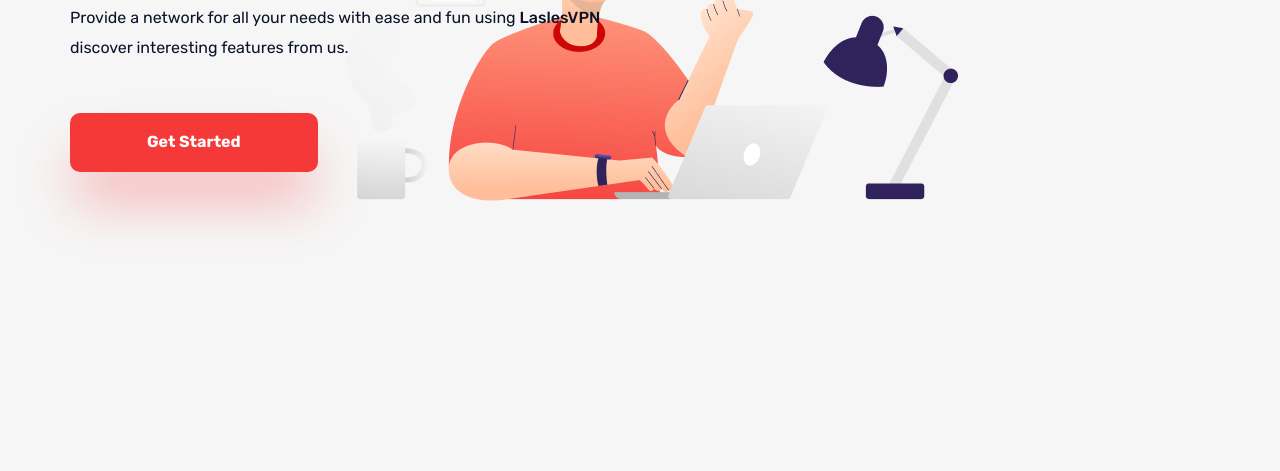
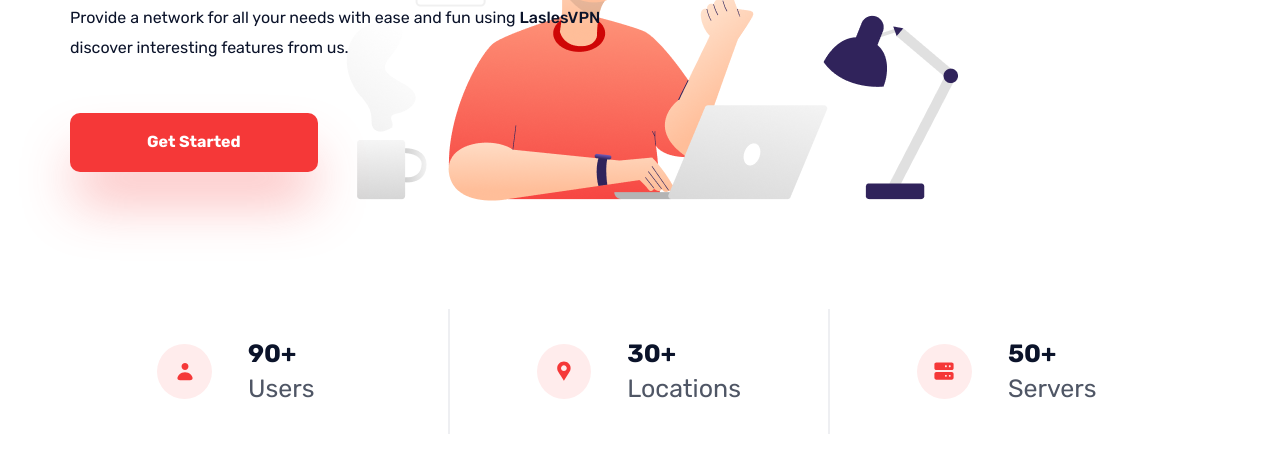
Before and after one commit to ChristianRC007/practice3, a plain HTML site: page index.html in a window 1280 px wide. Shown: the part 364-835 px from the top of the page. Before the commit the page ends 800 px from the top, so only its background shows below. Drawn offline with Linux system fonts and the light colour scheme.

Commit message:
Add section Benefits

```diff
--- a/index.html
+++ b/index.html
@@ -56,6 +56,50 @@
           </div>
         </div>
       </section>
+      <section class="benefits">
+        <div class="container">
+          <div class="benefits__wrapper">
+            <ul class="benefits__list">
+              <li class="benefits__item">
+                <div class="benefits__icon-styler">
+                  <svg class="benefits__icon">
+                    <use href="./images/sprite.svg#icon-person"></use>
+                  </svg>
+                </div>
+                <div class="benefits__text-wrapper">
+                  <p class="benefits__text--top">90+</p>
+                  <p class="benefits__text--bottom">Users</p>
+                </div>
+              </li>
+              <li class="benefits__item">
+                <div class="benefits__icon-styler">
+                  <svg class="benefits__icon">
+                    <use href="./images/sprite.svg#icon-point"></use>
+                  </svg>
+                </div>
+                <div class="benefits__text-wrapper">
+                  <p class="benefits__text--top">30+</p>
+                  <p class="benefits__text--bottom">Locations</p>
+                </div>
+              </li>
+              <li class="benefits__item">
+                <div class="benefits__icon-styler">
+                  <svg class="benefits__icon">
+                    <use href="./images/sprite.svg#icon-buttons"></use>
+                  </svg>
+                </div>
+                <div class="benefits__text-wrapper">
+                  <p class="benefits__text--top">50+</p>
+                  <p class="benefits__text--bottom">Servers</p>
+                </div>
+              </li>
+            </ul>
+          </div>
+        </div>
+      </section>
+      <section class="features">
+        <div class="container"></div>
+      </section>
     </main>
   </body>
 </html>
--- /dev/null
+++ b/sass/components/_benefits.scss
@@ -0,0 +1,61 @@
+.benefits {
+  &__wrapper {
+    padding: 37px 0;
+
+    box-shadow: 0px 48px 68px -94px rgba(13, 16, 37, 1);
+  }
+
+  &__list {
+    @extend %list;
+
+    display: flex;
+  }
+
+  &__item {
+    display: flex;
+    align-items: center;
+
+    width: 33.33%;
+    padding: 30px 87px;
+  }
+
+  &__item:not(:last-child) {
+    border-right: 2px solid #eeeff2;
+  }
+
+  &__icon-styler {
+    display: flex;
+    justify-content: center;
+    align-items: center;
+
+    width: 55px;
+    height: 55px;
+    margin-right: 36px;
+
+    border: 1px solid transparent;
+    border-radius: 50%;
+    background-color: #ffecec;
+  }
+
+  &__icon {
+    width: 24px;
+    height: 24px;
+  }
+
+  &__text--top {
+    margin-top: 0;
+    margin-bottom: 5px;
+
+    font-weight: 700;
+    font-size: 25px;
+    line-height: 1.2;
+  }
+
+  &__text--bottom {
+    margin: 0;
+    font-weight: 400;
+    font-size: 25px;
+    line-height: 1.2;
+    color: #4f5665;
+  }
+}
--- a/sass/main.scss
+++ b/sass/main.scss
@@ -5,3 +5,5 @@
 @import './components/header';
 @import './components/nav';
 @import './components/hero';
+@import './components/benefits';
+@import './components/features';
--- a/sass/utils/_body.scss
+++ b/sass/utils/_body.scss
@@ -1,5 +1,5 @@
 body {
   font-family: 'Rubik';
   color: #0b132a;
-  background-color: #f6f6f6;
+  background-color: #fff;
 }
```
Also changed, not shown: css/main.css, css/main.min.css, sass/components/_features.scss (added), 2 other files.
